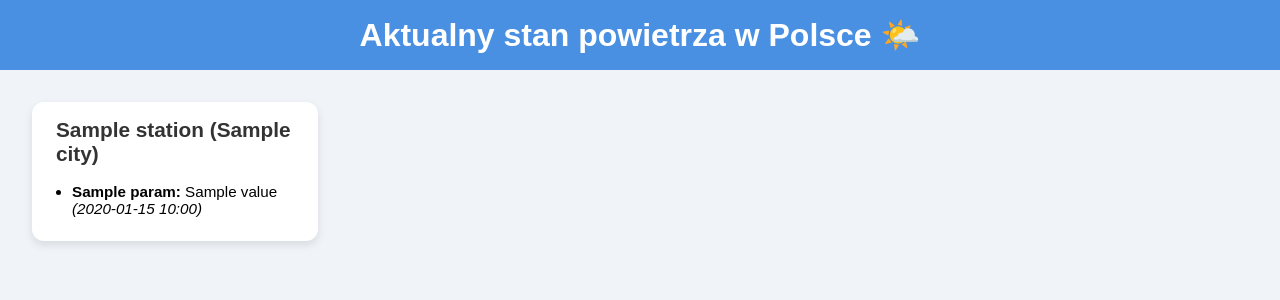
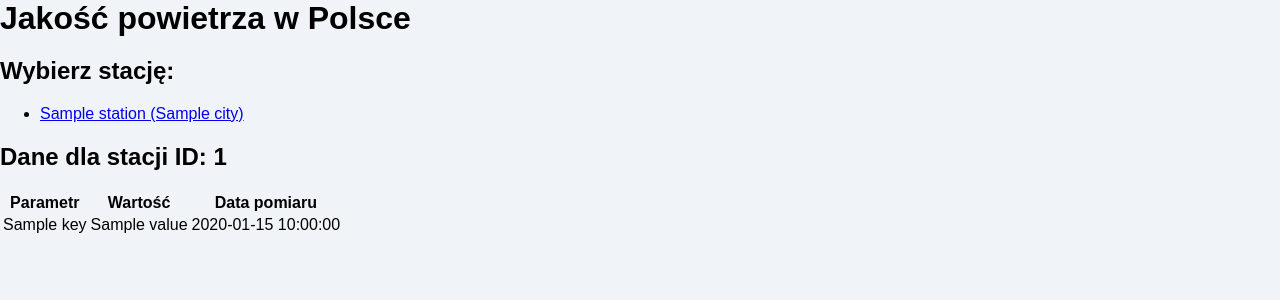
Before and after one commit to BezFantazji/projekt_geoinformatyczny2, a Flask app: template templates/index.html in a window 1280 px wide. Shown: the top 300 px of the page. Run offline with Flask 3, Linux system fonts and the light colour scheme; the template is opened without the code that fills it: most values are stand-ins (such as "Sample title", 1, 10 or a date in 2020).

Commit message:
Revise index.html for air quality display
Updated the HTML structure to improve clarity and organization of air quality data.

```diff
--- a/templates/index.html
+++ b/templates/index.html
@@ -2,38 +2,39 @@
 <html lang="pl">
 <head>
     <meta charset="UTF-8">
-    <meta name="viewport" content="width=device-width, initial-scale=1.0">
-    <title>Stan powietrza w Polsce</title>
+    <title>Jakość powietrza</title>
     <link rel="stylesheet" href="{{ url_for('static', filename='style.css') }}">
 </head>
 <body>
-    <header>
-        <h1>Aktualny stan powietrza w Polsce 🌤️</h1>
-    </header>
-    <main>
-        <div class="stations">
-            {% if stations %}
+    <h1>Jakość powietrza w Polsce</h1>
+
+    <h2>Wybierz stację:</h2>
+    <ul>
         {% for station in stations %}
-                    <div class="station-card">
-                        <h2>{{ station.name }} ({{ station.city }})</h2>
-                        {% if station.measurements %}
-                            <ul>
-                                {% for m in station.measurements %}
             <li>
-                                        <strong>{{ m.param }}:</strong> {{ m.value }}
-                                        {% if m.date %} <em>({{ m.date[:16] }})</em> {% endif %}
+                <a href="{{ url_for('get_station_data', station_id=station.id) }}">
+                    {{ station.stationName }} ({{ station.city.name }})
+                </a>
             </li>
         {% endfor %}
     </ul>
-                        {% else %}
-                            <p>Brak dostępnych danych pomiarowych</p>
+
+    {% if data %}
+        <h2>Dane dla stacji ID: {{ station_id }}</h2>
+        <table>
+            <tr>
+                <th>Parametr</th>
+                <th>Wartość</th>
+                <th>Data pomiaru</th>
+            </tr>
+            {% for item in data.values %}
+            <tr>
+                <td>{{ item.key }}</td>
+                <td>{{ item.value.value if item.value else 'Brak danych' }}</td>
+                <td>{{ item.date }}</td>
+            </tr>
+            {% endfor %}
+        </table>
     {% endif %}
-                    </div>
-                {% endfor %}
-            {% else %}
-                <p>Brak dostępnych stacji</p>
-            {% endif %}
-        </div>
-    </main>
 </body>
 </html>
```
Lines whose indentation alone changed are shown as unchanged.
